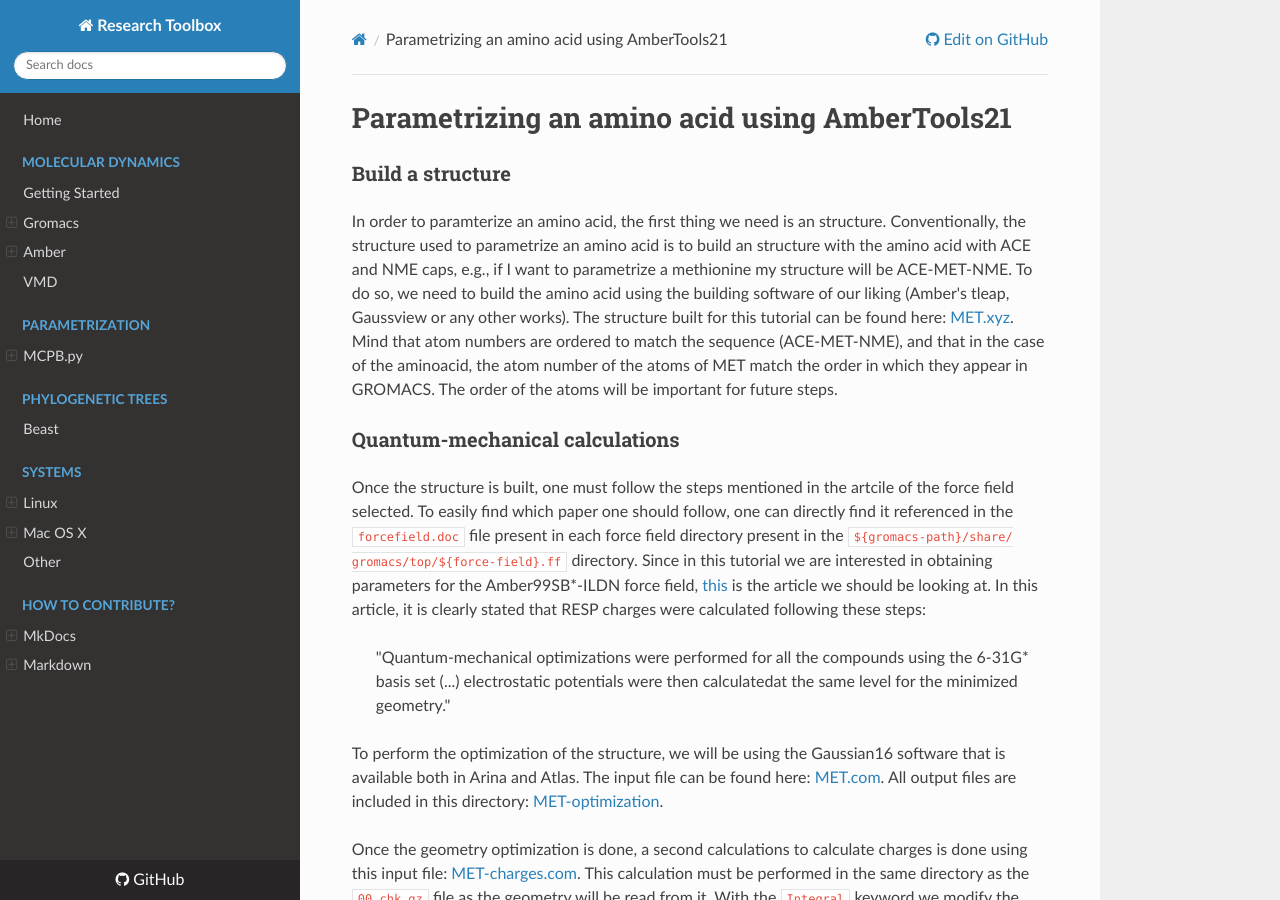
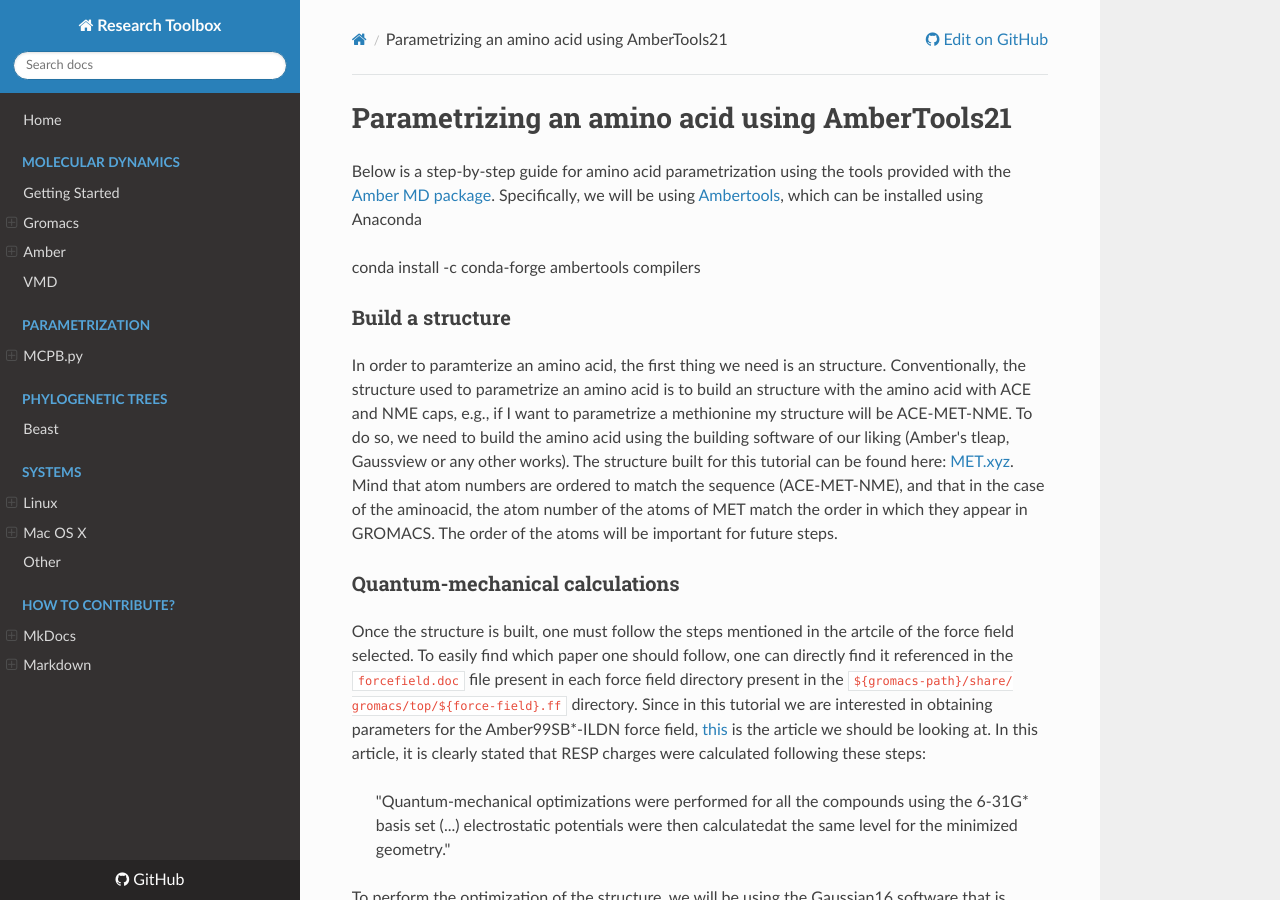
Before and after one commit to BioKT/ResDocs, an MkDocs documentation site: the page built from docs/MET-parametrize/parametrization.md, in a window 1280 px wide and 900 px high. Built offline with MkDocs 1.6.1, drawn with Linux system fonts in a browser that asks for light colours; nearby versions of some CDN libraries.

Commit message:
adds intro

```diff
--- a/docs/MET-parametrize/parametrization.md
+++ b/docs/MET-parametrize/parametrization.md
@@ -1,4 +1,11 @@
 # Parametrizing an amino acid using AmberTools21
+Below is a step-by-step guide for amino acid parametrization
+using the tools provided with the
+[Amber MD package](https://ambermd.org/). Specifically, we
+will be using [Ambertools](https://ambermd.org/AmberTools.php),
+which can be installed using Anaconda
+
+   conda install -c conda-forge ambertools compilers
 
 ### Build a structure
 
```
